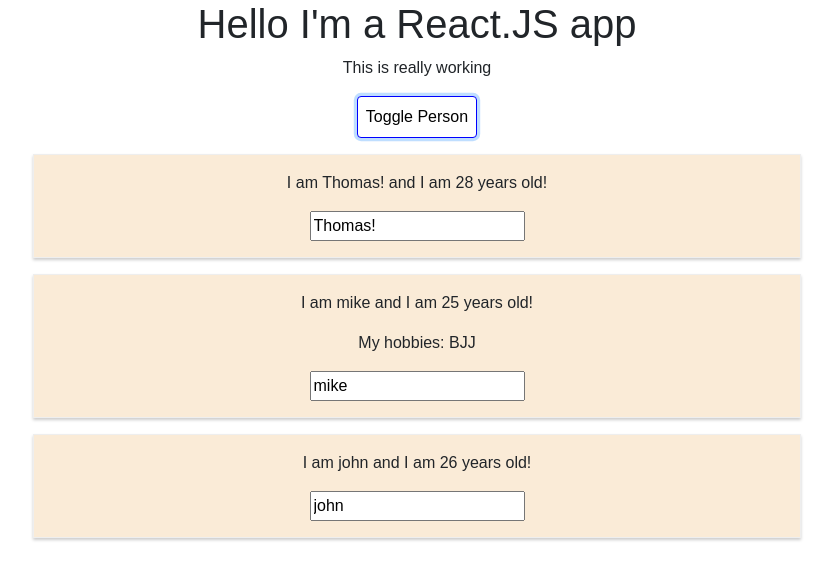
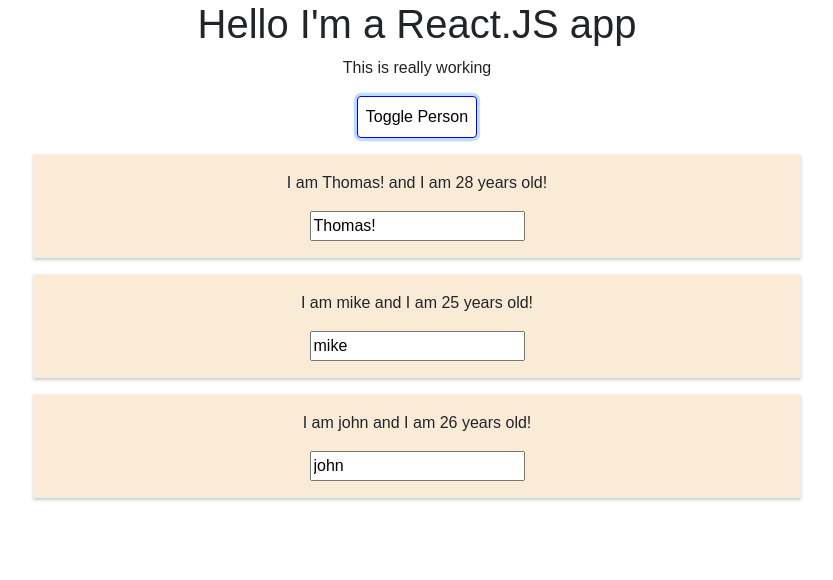
Before and after one commit to tmosley03/react-practice, a React (Create React App) app: page / in a window 1280 px wide. Both pictures are taken after a click on the button "Toggle Person". Shown: the top 580 px of the page, without its empty margins (223-1056 px from the left). Built offline with nearby package versions, Linux system fonts and the light colour scheme.

Commit message:
added key prop to Person component

```diff
--- a/src/App.js
+++ b/src/App.js
@@ -6,23 +6,24 @@
   //state is a PROPERTY of App that is only available in components that EXTEND Component which is imported from React.
   state = {
     persons: [
-      { name: 'Thomas!', age: 28 },
-      {name: 'mike', age: 25},
-      { name: 'john', age: 26}
+      {id: 0, name: 'Thomas!', age: 28 },
+      {id: 1, name: 'mike', age: 25},
+      {id: 2, name: 'john', age: 26}
     ],
     showPersons: false
   }
 //==================================
-  switchNameHandler = (newName) => {
-    // console.log('was clicked')
-   //thise is not correct -- this.state.persons[0].name = 'max';
-    this.setState({
-      persons: [
-        { name: newName, age: 28 },
-        { name: 'mike', age: 25 },
-        { name: 'john', age: 26 }
-    ]})
-  }
+  deletePersonHandler = (personIndex) => {
+    // *Note: ALWAYS UPDATE STATE IN AN IMMUTABLE FASHION. DO NOT MUTATE THE ORIGINAL STATE. INSTEAD, 1. CREATE A COPY 2. CHAGE THE COPY 3. UPDATE THE STATE WITH ".setState()"
+
+     // ".slice()" method without args creates a copy of the persons ARRAY and     stores it in the new variable 'persons'.
+    // const persons = this.state.persons.slice();
+
+    // the spread '...' operator does the same thing (ES6)
+    const persons = [...this.state.persons];
+    persons.splice(personIndex, 1);
+    this.setState({ persons: persons });
+ }
 //================================
   nameChangedHandler = (event) => {
     this.setState({
@@ -50,20 +51,28 @@
       padding: '8px',
       cursor: 'pointer'
     };
+
     let persons = null;
+
     if (this.state.showPersons) {
       persons = (
         <div>
-          <Person name={this.state.persons[0].name} age={this.state.persons[0].age} />
-          {/* this is an example of 'binding'  */}
-          <Person name={this.state.persons[1].name} age={this.state.persons[1].age} click={this.switchNameHandler.bind(this, "green lanterns")}
-            changed={this.nameChangedHandler}>
-            My hobbies: BJJ
-        </Person>
-          <Person name={this.state.persons[2].name} age={this.state.persons[2].age} />
+
+          {this.state.persons.map((person, index) => {
+            return <Person
+              click={() => {this.deletePersonHandler()}}
+              name={person.name}
+              age={person.age}
+              key= {person.id} />
+          })}
+
+
         </div>
       );
     }
+
+    //
+
     return <div className="App">
         <h1>Hello I'm a React.JS app</h1>
       <p>This is really working</p>
@@ -73,10 +82,9 @@
         onClick={this.togglePersonsHandler} className="btn">
           Toggle Person
         </button>
+      {/* this is from the variable above */}
      {persons}
-
-
-    </div>;
+        </div>;
 
     //this is the same thing as above, just not written in JSX. When workining with React.JS always use JSx syntax.
 
```
